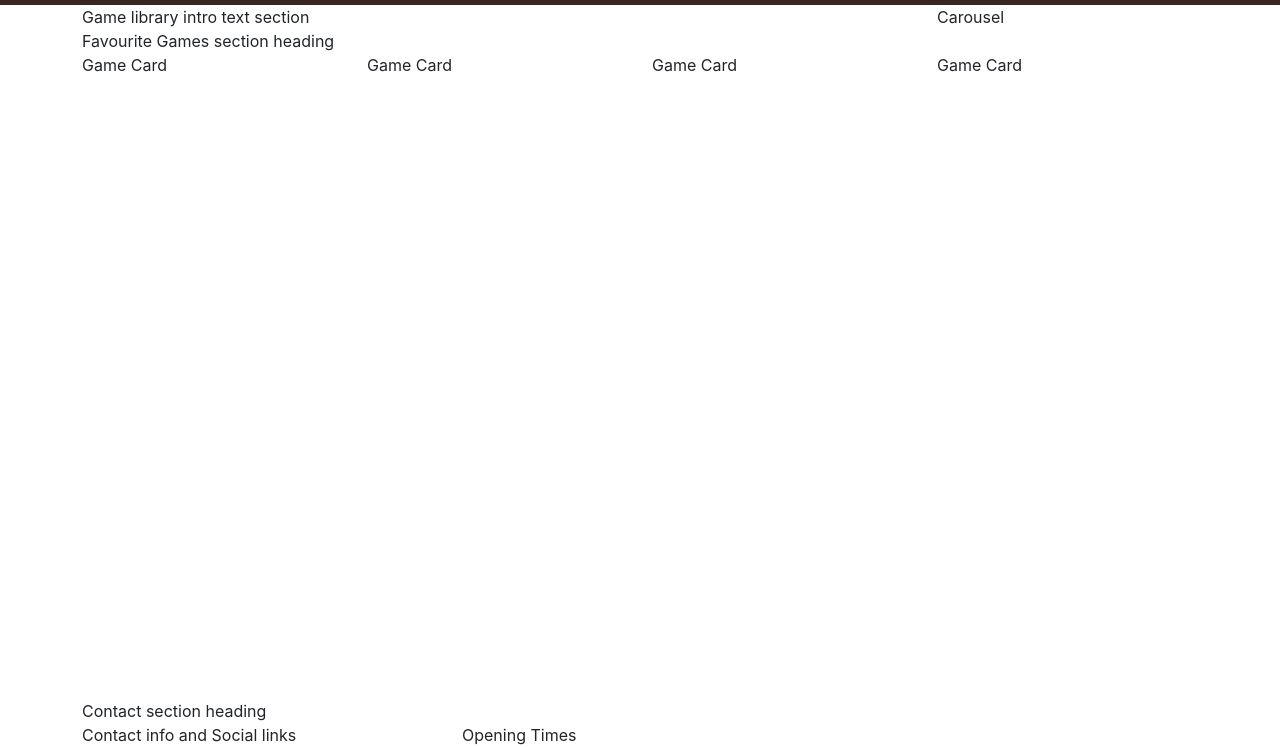
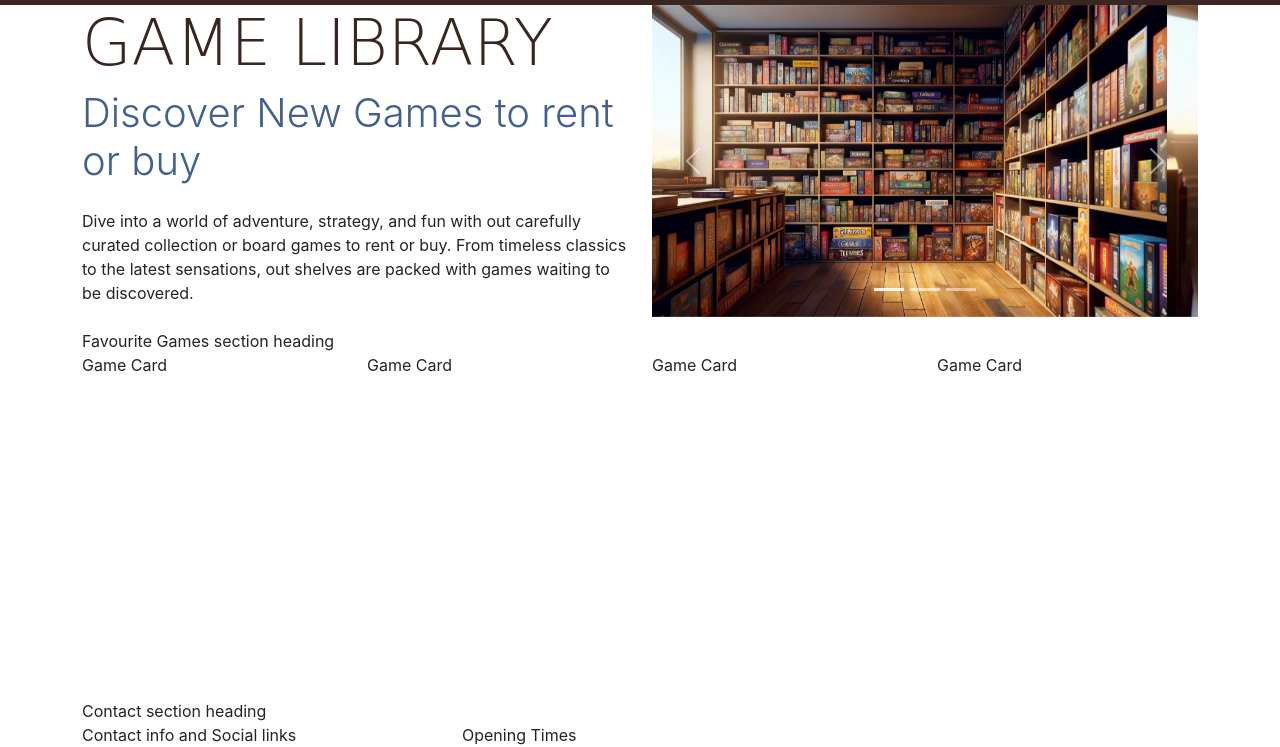
Before and after one commit to krishna0890227/broadwalkGames1, a plain HTML site: page game-library.html in a window 1280 px wide. Shown: the part 53-800 px from the top of the page. Drawn offline with nearby package versions, Linux system fonts and the light colour scheme; a web font is replaced by a local one.

Commit message:
gamelibray added

```diff
--- a/assets/css/style.css
+++ b/assets/css/style.css
@@ -22,6 +22,7 @@ font-family: var(--primary-font)
 h1, h2, h3 {
     font-family: var(--secondary-font);
     color: var(--primary-color);
+    text-transform: uppercase;
 }
 
 .sub-heading-color{
--- a/game-library.html
+++ b/game-library.html
@@ -59,7 +59,7 @@
           <a class="nav-link active" href="#">Services</a>
         </li>
         <li class="nav-item">
-          <a class="nav-link active" href="game-library.html">Gaming</a>
+          <a class="nav-link active" aria-current="page" href="game-library.html">Gaming</a>
         </li>
         <li class="nav-item">
             <a class="nav-link active" href="#">Contact</a>
@@ -70,8 +70,46 @@
     <!--Header with corusel -->
     <header class="container">
       <div class="row">
-        <div class="col-12 col-xl-9">Game library intro text section</div>
-        <div class="col-12 col-xl-3">Carousel</div>
+        <div class="col-12 col-xl-6 text-center text-xl-start">
+            <h1 class="display-3">GAME LIBRARY</h1>
+            <p class="lead display-6 sub-heading-color">Discover New Games to rent or buy </p>
+            <p class="my-4">Dive into a world of adventure, strategy, and fun with out carefully curated collection
+              or board games to rent or buy. From timeless classics to the latest sensations, out shelves are packed
+              with games waiting to be discovered.
+            </p>
+        </div>
+        <div class="col-12 col-xl-6">
+          <div id="carouselExampleIndicators" class="carousel slide" data-bs-ride="carousel">
+            <div class="carousel-indicators">
+              <button type="button" data-bs-target="#carouselExampleIndicators" data-bs-slide-to="0" class="active" aria-current="true" aria-label="Slide 1"></button>
+              <button type="button" data-bs-target="#carouselExampleIndicators" data-bs-slide-to="1" aria-label="Slide 2"></button>
+              <button type="button" data-bs-target="#carouselExampleIndicators" data-bs-slide-to="2" aria-label="Slide 3"></button>
+            </div>
+            <div class="carousel-inner">
+              <div class="carousel-item active">
+                <img src="assets/images/game-library-carousel-1.webp" class="d-block w-100" alt="Crousel image 1">
+              </div>
+              <div class="carousel-item">
+                <img src="assets/images/game-library-carousel-2.webp" class="d-block w-100" alt="Crousel image 2">
+              </div>
+              <div class="carousel-item">
+                <img src="assets/images/game-library-carousel-3.webp" class="d-block w-100" alt="Crousel image 3">
+              </div>
+              <div class="carousel-item">
+                <img src="assets/images/game-library-carousel-4.webp" class="d-block w-100" alt="Crousel image 4">
+              </div>
+            </div>
+            <button class="carousel-control-prev" type="button" data-bs-target="#carouselExampleIndicators" data-bs-slide="prev">
+              <span class="carousel-control-prev-icon" aria-hidden="true"></span>
+              <span class="visually-hidden">Previous</span>
+            </button>
+            <button class="carousel-control-next" type="button" data-bs-target="#carouselExampleIndicators" data-bs-slide="next">
+              <span class="carousel-control-next-icon" aria-hidden="true"></span>
+              <span class="visually-hidden">Next</span>
+            </button>
+          </div>
+
+        </div>
       </div>
     </header>
     <!-- Main part of the page-->
```
Also changed, not shown: index.html (+13 -4 lines).
